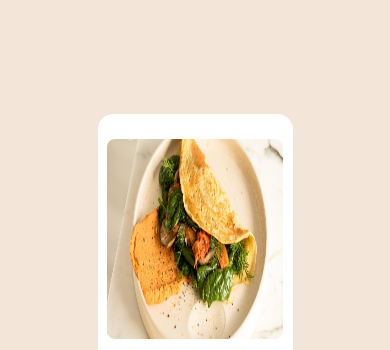
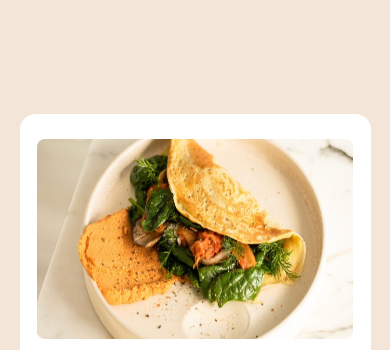
Before and after one commit to Chidolue/Duplicate, a plain HTML site: page index.html in a window 390 px wide. Shown: the top 350 px of the page. Drawn offline with Linux system fonts and the light colour scheme.

Commit message:
Update styles.css

```diff
--- a/styles.css
+++ b/styles.css
@@ -113,6 +113,17 @@ hr {
     color: hsl(14, 45%, 36%);
 }
 
+@media screen and (max-width: 576px) {
+    .border {
+        border: 2px solid hsl(30, 54%, 90%);
+        min-height: 500px;
+        max-width: 90%;
+        margin: 7rem auto 6rem;
+        border-radius: 1.1rem;
+        background-color: #fff;
+    }
+}
+
 /*
 body{
     color: hsl(0, 0%, 100%); border-background
```
